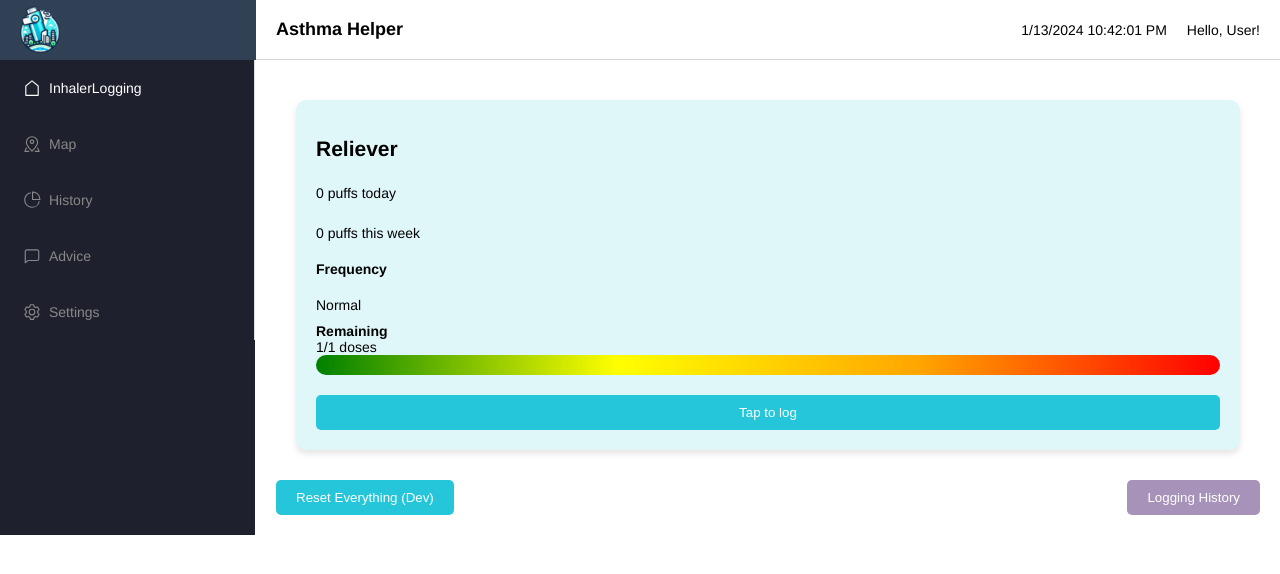
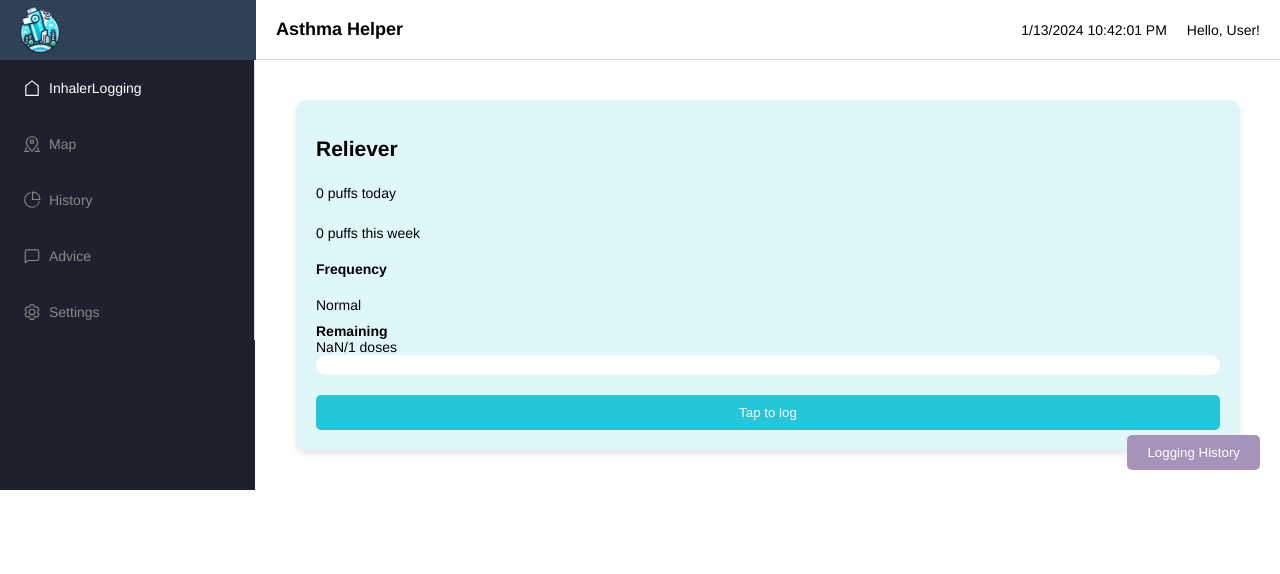
Before and after one commit to ZhiyuNoel/Asthma_Helper, a Vue app in the folder interface/: page / in a window 1280 px wide. Shown: the top 574 px of the page. Built offline with nearby package versions, Linux system fonts and the light colour scheme.

Commit message:
debug settings and code clean up

```diff
--- a/interface/src/views/InhalerLogging.vue
+++ b/interface/src/views/InhalerLogging.vue
@@ -111,7 +111,7 @@
     @change-view="handleChangeView"
   ></component>
 
-  <button @click="resetEverything">Reset Everything (Dev)</button>
+  <!-- <button @click="resetEverything">Reset Everything (Dev)</button> (for developer testing only)-->
 </div>
 
 <LogHistory
@@ -278,24 +278,27 @@ export default {
       this.eveningDose.time = this.getStoredSetting('eveningTime', '9:00pm');
     },
 
-    resetEverything() {
-      // Reset the local component data
-      this.selectedInhalerType = 'none';
-      this.puffsToday = 0;
-      this.puffsThisWeek = 0;
-      this.lastResetDay = new Date().getDay();
-      this.reliever = new DoseTracker(this.getStoredSetting('relieverDoses', 1));
-      this.preventer = new DoseTracker(this.getStoredSetting('preventerDoses', 1));
+    updateDosesRemaining() {
+      this.reliever.dosesRemaining = parseInt(localStorage.getItem('relieverDosesRemaining'), 10);
+      this.preventer.dosesRemaining = parseInt(localStorage.getItem('preventerDosesRemaining'), 10);
+    },
 
-      // Clear or reset localStorage items
-      localStorage.setItem('relieverDosesRemaining', JSON.stringify(1)); // Reset to default
-      localStorage.setItem('logHistory', JSON.stringify([])); // Clear log history
-      localStorage.setItem('puffsToday', JSON.stringify(0)); // Reset puffs today
-      localStorage.setItem('puffsThisWeek', JSON.stringify(0)); // Reset puffs this week
+    // This is for developer testing only to ensure that logging interface is working properly.
+    // resetEverything() {
+    //   this.selectedInhalerType = 'none';
+    //   this.puffsToday = 0;
+    //   this.puffsThisWeek = 0;
+    //   this.lastResetDay = new Date().getDay();
+    //   this.reliever = new DoseTracker(this.getStoredSetting('relieverDoses', 1));
+    //   this.preventer = new DoseTracker(this.getStoredSetting('preventerDoses', 1));
+    //   localStorage.setItem('relieverDosesRemaining', JSON.stringify(1)); // Reset to default
+    //   localStorage.setItem('logHistory', JSON.stringify([])); // Clear log history
+    //   localStorage.setItem('puffsToday', JSON.stringify(0)); // Reset puffs today
+    //   localStorage.setItem('puffsThisWeek', JSON.stringify(0)); // Reset puffs this week
 
-      // Save the updated state
-      this.saveState();
-    },
+    //   // Save the updated state
+    //   this.saveState();
+    // },
 
     getStoredSetting(key, defaultValue) {
       const value = localStorage.getItem(key);
@@ -343,6 +346,7 @@ export default {
         this.eveningDose = state.eveningDose;
       }
       this.updateMorningAndEveningDoses();
+      this.updateDosesRemaining();
     },
 
     localStorageChanged(event) {
@@ -475,6 +479,7 @@ export default {
     },
     'localStorageChanged'() {
       this.loadState();
+      this.updateDosesRemaining();
     }
   },
 
--- a/interface/src/views/Settings.vue
+++ b/interface/src/views/Settings.vue
@@ -84,6 +84,8 @@ export default {
       localStorage.setItem('preventerDoses', this.preventerDoses.toString());
       localStorage.setItem('morningNumberOfPuffs', this.morningNumberOfPuffs.toString());
       localStorage.setItem('eveningNumberOfPuffs', this.eveningNumberOfPuffs.toString());
+      localStorage.setItem('relieverDosesRemaining', this.relieverDoses.toString());
+      localStorage.setItem('preventerDosesRemaining', this.preventerDoses.toString());
       localStorage.setItem('morningTime', this.morningTime.toString());
       localStorage.setItem('eveningTime', this.eveningTime.toString());
       localStorage.setItem('relieverLowDoseThreshold', this.relieverLowDoseThreshold.toString());
```
